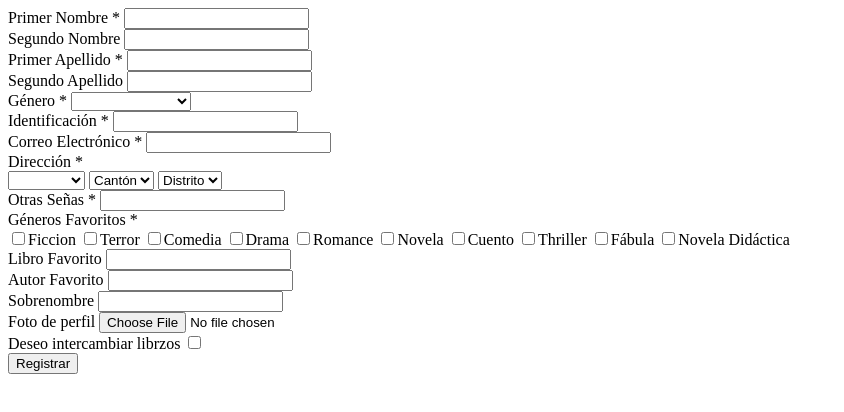
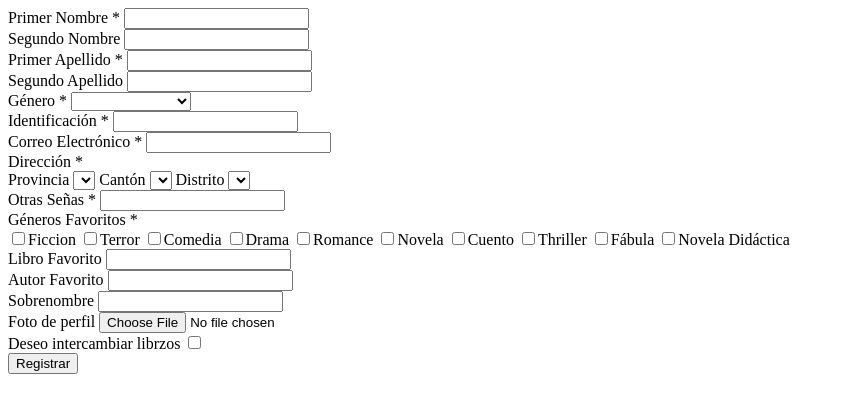
Before and after one commit to mikemartinezr7/titandev, a website: page public/signup.html in a window 1280 px wide. Shown: the whole page, without its empty margins (0-844 px from the left). Drawn offline with nearby package versions, Linux system fonts and the light colour scheme; no server answers.

Commit message:
cambio en rutas de ajax

```diff
--- a/public/js/users.js
+++ b/public/js/users.js
@@ -35,7 +35,7 @@ function validate_Password(){
 function obtain_User_Password(psinputEmail){
     let userPassword = "";
     let request = $.ajax({
-        url: 'http://localhost:3000/api/user/password',
+        url: '/api/user/password',
         type: 'get',
         contentType: 'application/x-www-form-urlencoded; charset=utf-8',
         dataType : 'json',
--- a/public/signup.html
+++ b/public/signup.html
@@ -45,14 +45,14 @@
             </div>
             <div>
                 Dirección *<br>
+                <label for="sltProvince">Provincia</label>
                 <select id="sltProvince">
-                    <option value="">Provincia</option>
                 </select>
+                <label for="sltCounty">Cantón</label>
                 <select id="sltCounty">
-                    <option value="">Cantón</option>
                 </select>
+                <label for="sltDistrict">Distrito</label>
                 <select id="sltDistrict">
-                    <option value="">Distrito</option>
                 </select>
             </div>
             <div>
```
